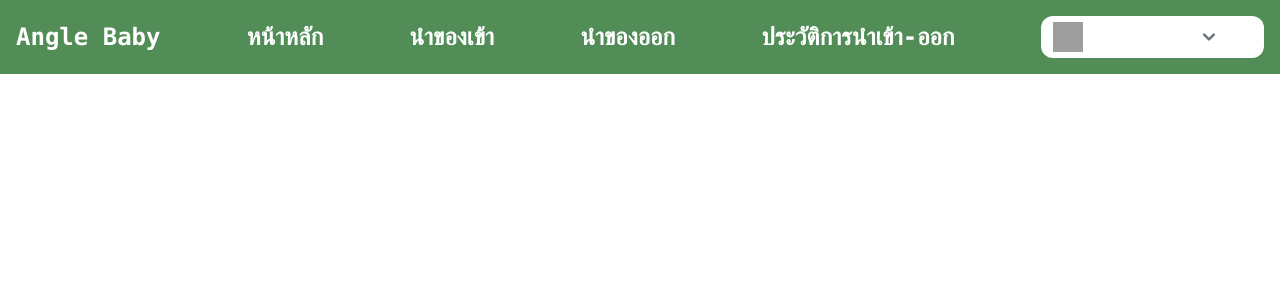
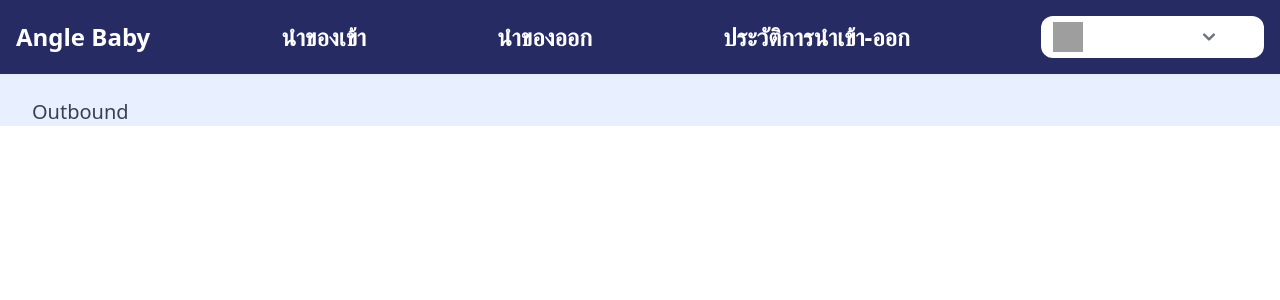
Before and after one commit to KenzieLeonic/testmirror, a Vue app in the folder app/: page /outbound in a window 1280 px wide. Shown: the top 300 px of the page. Built offline with nearby package versions, Linux system fonts and the light colour scheme; grey boxes are pictures that could not be loaded.

Commit message:
add route and custom color at tailwind.config.js

```diff
--- /dev/null
+++ b/app/src/components/BackButton.vue
@@ -0,0 +1,13 @@
+<template>
+
+</template>
+
+<script>
+export default {
+  name: "BackButton"
+}
+</script>
+
+<style scoped>
+
+</style>
--- a/app/src/components/Navbar.vue
+++ b/app/src/components/Navbar.vue
@@ -1,12 +1,12 @@
+
 <template>
   <header>
-    <nav class="bg-[#528D58] border-gray-200 px-2 sm:px-4 py-4 font-mono">
+    <nav class="bg-angelBaby-300 border-gray-200 px-2 sm:px-4 py-4 font-sans">
       <div class="container flex flex-wrap justify-between items-center mx-auto">
-        <RouterLink to="/" class="text-white text-2xl font-bold">Angle Baby</RouterLink>
-        <RouterLink to="/" class="text-white text-2xl font-bold">หน้าหลัก</RouterLink>
-        <RouterLink to="/" class="text-white text-2xl font-bold">นำของเข้า</RouterLink>
-        <RouterLink to="/" class="text-white text-2xl font-bold">นำของออก</RouterLink>
-        <RouterLink to="/" class="text-white text-2xl font-bold">ประวัติการนำเข้า-ออก</RouterLink>
+        <RouterLink to="/" class="text-white text-2xl font-bold border-red-600">Angle Baby</RouterLink>
+        <RouterLink to="/inbound" @click="toggle" class="text-white text-2xl font-bold focus:border-b-2 border-red-600"> นำของเข้า</RouterLink>
+        <RouterLink to="/outbound" class="text-white text-2xl font-bold focus:border-b-2 border-red-600">นำของออก</RouterLink>
+        <RouterLink to="/" class="text-white text-2xl font-bold focus:border-b-2 border-red-600">ประวัติการนำเข้า-ออก</RouterLink>
 
 
 
@@ -32,7 +32,11 @@
 
 <script>
 export default {
-  name: "Navbar"
+  data() {
+    return {
+      isOpen: false,
+    }
+  },
 }
 </script>
 
--- a/app/src/router/index.js
+++ b/app/src/router/index.js
@@ -12,7 +12,12 @@
       path: '/inbound',
       name: 'inbound',
       component: () => import('../views/InboundView.vue')
-    }
+    },
+    {
+      path: '/outbound',
+      name: 'outbound',
+      component: () => import('../views/OutboundView.vue')
+    },
   ]
 })
 
--- /dev/null
+++ b/app/src/services/api.js
@@ -0,0 +1,9 @@
+import axios from 'axios'
+
+const axiosInstance = axios.create({
+    // linkForUse
+    baseURL: 'http://localhost/api'
+})
+
+const JWT_TOKEN_LOCALSTORAGE_KEY = 'jwt_token'
+const token = localStorage.getItem(JWT_TOKEN_LOCALSTORAGE_KEY)
--- a/app/src/views/InboundView.vue
+++ b/app/src/views/InboundView.vue
@@ -1,12 +1,15 @@
-<template >
-    <div class="inline-flex">
+<template>
+    <div class="inline-flex bg-angelBaby-100">
       <div class="font-mono mx-auto max-w-7xl text-gray-700">
         <h1 class="pl-8 pt-6 text-xl">Inbound</h1>
       </div>
     </div>
 
   </template>
+<script>
 
-  <style scoped>
+</script>
 
-  </style>
+<style scoped>
+
+</style>
--- a/app/src/views/Login.vue
+++ b/app/src/views/Login.vue
@@ -1,5 +1,33 @@
 <template>
-
+  <div class="h-screen flex">
+    <div class="flex w-1/2 bg-gradient-to-tr from-blue-800 to-purple-700 i justify-around items-center">
+      <div>
+        <h1 class="text-white font-bold text-4xl font-sans">GoFinance</h1>
+        <p class="text-white mt-1">The most popular peer to peer lending at SEA</p>
+        <button type="submit" class="block w-28 bg-white text-indigo-800 mt-4 py-2 rounded-2xl font-bold mb-2">Read More</button>
+      </div>
+    </div>
+    <div class="flex w-1/2 justify-center items-center bg-white">
+      <form class="bg-white">
+        <h1 class="text-gray-800 font-bold text-2xl mb-1">Hello Again!</h1>
+        <p class="text-sm font-normal text-gray-600 mb-7">Welcome Back</p>
+        <div class="flex items-center border-2 py-2 px-3 rounded-2xl mb-4">
+          <svg xmlns="http://www.w3.org/2000/svg" class="h-5 w-5 text-gray-400" fill="none" viewBox="0 0 24 24" stroke="currentColor">
+            <path stroke-linecap="round" stroke-linejoin="round" stroke-width="2" d="M16 12a4 4 0 10-8 0 4 4 0 008 0zm0 0v1.5a2.5 2.5 0 005 0V12a9 9 0 10-9 9m4.5-1.206a8.959 8.959 0 01-4.5 1.207" />
+          </svg>
+          <input class="pl-2 outline-none border-none" type="text" name="" id="" placeholder="Email Address" />
+        </div>
+        <div class="flex items-center border-2 py-2 px-3 rounded-2xl">
+          <svg xmlns="http://www.w3.org/2000/svg" class="h-5 w-5 text-gray-400" viewBox="0 0 20 20" fill="currentColor">
+            <path fill-rule="evenodd" d="M5 9V7a5 5 0 0110 0v2a2 2 0 012 2v5a2 2 0 01-2 2H5a2 2 0 01-2-2v-5a2 2 0 012-2zm8-2v2H7V7a3 3 0 016 0z" clip-rule="evenodd" />
+          </svg>
+          <input class="pl-2 outline-none border-none" type="text" name="" id="" placeholder="Password" />
+        </div>
+        <button type="submit" class="block w-full bg-indigo-600 mt-4 py-2 rounded-2xl text-white font-semibold mb-2">Login</button>
+        <span class="text-sm ml-2 hover:text-blue-500 cursor-pointer">Forgot Password ?</span>
+      </form>
+    </div>
+  </div>
 </template>
 
 <script>
--- /dev/null
+++ b/app/src/views/OutboundView.vue
@@ -0,0 +1,18 @@
+<template>
+  <div class="bg-angelBaby-100 ">
+    <div class="inline-flex font-moo mx-auto max-w-7xl text-gray-700">
+      <h1 class="pl-8 pt-6 text-xl">Outbound</h1>
+    </div>
+  </div>
+
+</template>
+
+<script>
+export default {
+  //
+}
+</script>
+
+<style scoped>
+
+</style>
--- a/app/tailwind.config.js
+++ b/app/tailwind.config.js
@@ -1,3 +1,4 @@
+const colors = require('tailwindcss/colors')
 /** @type {import('tailwindcss').Config} */
 module.exports = {
   content: [
@@ -6,7 +7,15 @@
     "./node_modules/flowbite/**/*.js"
   ],
   theme: {
-    extend: {},
+    extend: {
+      colors: {
+        angelBaby: {
+          "100": "#E8F0FF",
+          "200": "#989CCE",
+          "300": "#272B64"
+        }
+      },
+    },
   },
   plugins: [
     require('flowbite/plugin')
```
